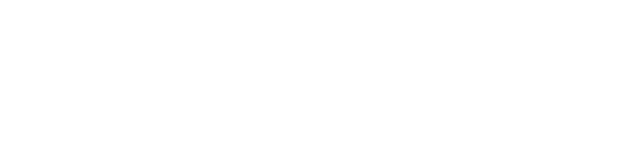
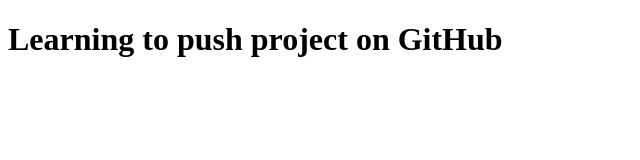
Before and after one commit to Subashstha769/Subashstha-demo, a plain HTML site: page index.html in a window 1280 px wide. Shown: the whole page, without its empty margins (0-640 px from the left). Drawn offline with Linux system fonts and the light colour scheme.

Commit message:
h1 was added

```diff
--- a/index.html
+++ b/index.html
@@ -6,6 +6,7 @@
     <title>Document</title>
 </head>
 <body>
+    <h1>Learning to push project on GitHub</h1>
 
 </body>
 </html>
```
